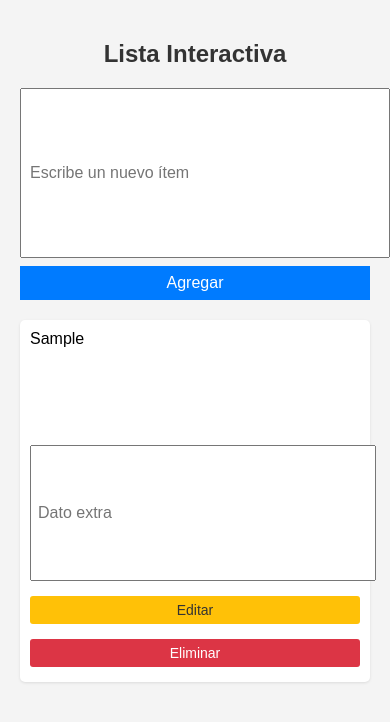
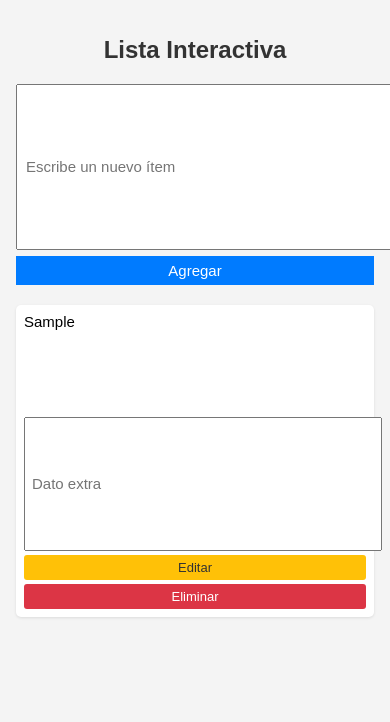
Before and after one commit to ddpp17/1-videos, a plain HTML site: page index.html in a window 390 px wide. Both pictures are taken after typing "Sample" into the empty fields and a click on the button "Agregar". Drawn offline with Linux system fonts and the light colour scheme.

Commit message:
Update style.css

```diff
--- a/style.css
+++ b/style.css
@@ -92,7 +92,7 @@ li {
 /* 📱 Estilos mejorados para móviles */
 @media (max-width: 600px) {
   body {
-    padding: 20px;
+    padding: 16px;
   }
 
   .container {
@@ -103,14 +103,14 @@ li {
   .input-container {
     flex-direction: column;
     align-items: stretch;
-    gap: 8px;
+    gap: 6px;
   }
 
   #itemInput,
   #addBtn {
     width: 100%;
-    font-size: 16px;
-    padding: 8px;
+    font-size: 15px;
+    padding: 6px 8px;
   }
 
   ul {
@@ -120,27 +120,25 @@ li {
   li {
     flex-direction: column;
     align-items: flex-start;
-    padding: 10px;
+    padding: 8px;
+    gap: 4px;
   }
 
   .item-name {
-    font-size: 16px;
+    font-size: 15px;
     width: 100%;
-    margin-bottom: 5px;
   }
 
   .item-extra {
     width: 100%;
-    font-size: 16px;
-    padding: 6px;
-    margin-bottom: 5px;
+    font-size: 15px;
+    padding: 5px 6px;
   }
 
   .edit-btn,
   .delete-btn {
     width: 100%;
-    font-size: 14px;
-    padding: 6px;
-    margin-bottom: 5px;
+    font-size: 13px;
+    padding: 5px 6px;
   }
 }
```
